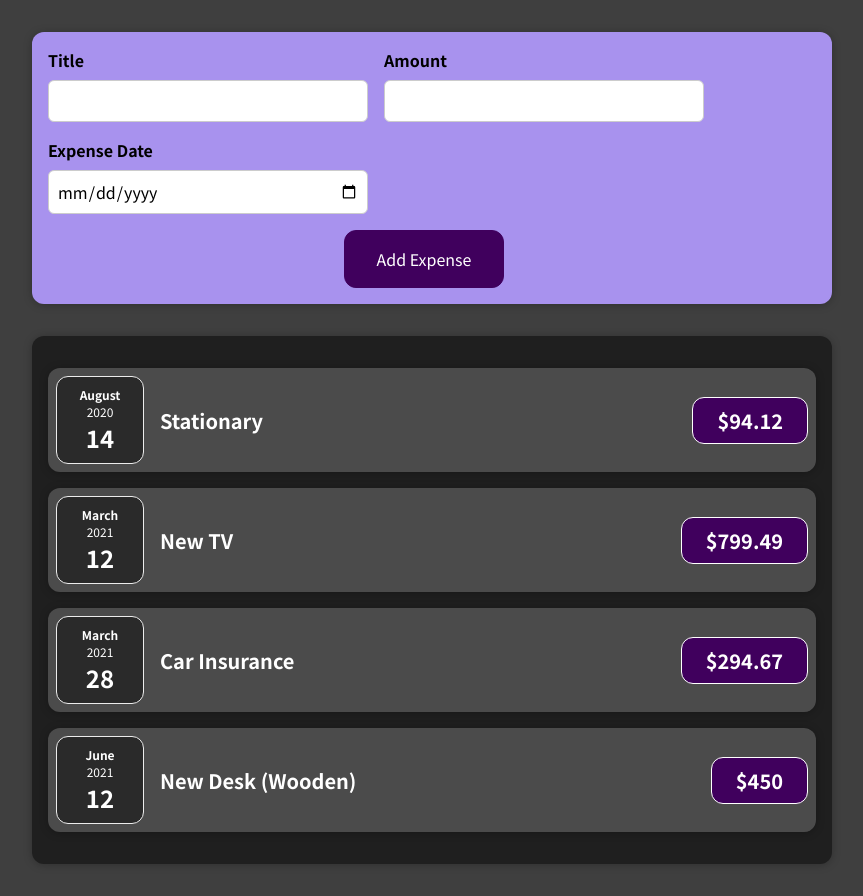
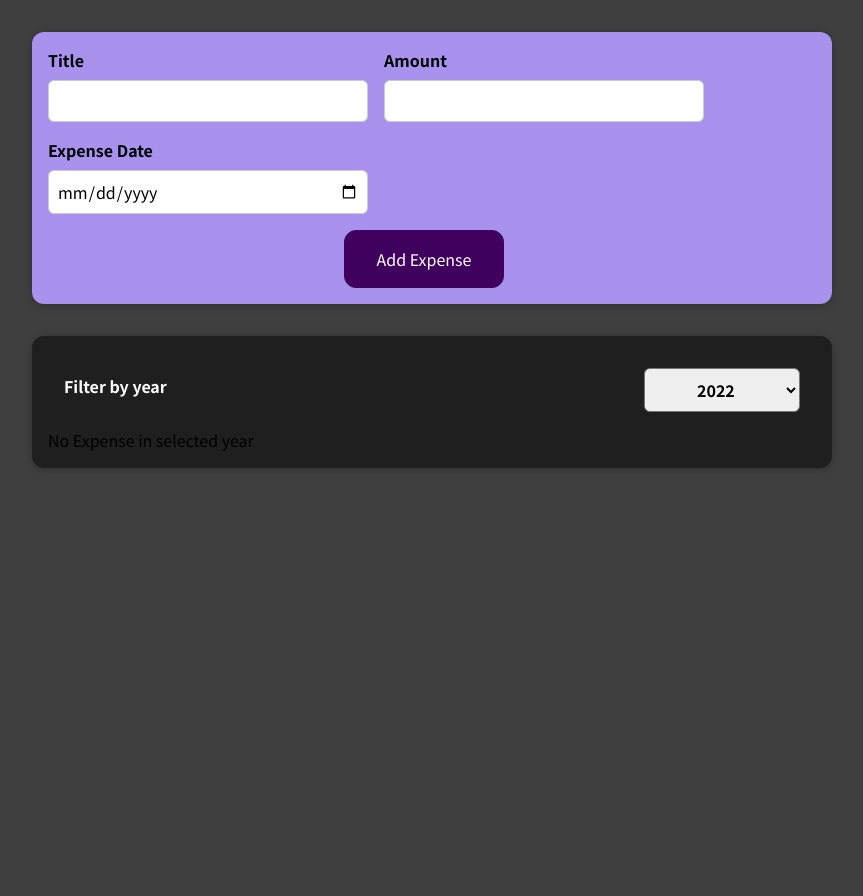
Before and after one commit to pravinshedbale/expense-tracker, a React (Create React App) app: page / in a window 1280 px wide. Shown: the whole page, without its empty margins (208-1071 px from the left). After the commit the page ends 800 px from the top, so only its background shows below. Built offline with nearby package versions, Linux system fonts and the light colour scheme.

Commit message:
Expense Filter Implemented

```diff
--- a/src/App.js
+++ b/src/App.js
@@ -1,11 +1,39 @@
+import { useState } from "react";
 import Expenses from "./components/Expenses/Expenses";
 import NewExpense from "./components/NewExpense/NewExpense";
 
 function App() {
+  const dummy_expenses = [
+    {
+      id: "e1",
+      title: "Stationary",
+      amount: 94.12,
+      date: new Date(2020, 7, 14),
+    },
+    { id: "e2", title: "New TV", amount: 799.49, date: new Date(2021, 2, 12) },
+    {
+      id: "e3",
+      title: "Car Insurance",
+      amount: 294.67,
+      date: new Date(2021, 2, 28),
+    },
+    {
+      id: "e4",
+      title: "New Desk (Wooden)",
+      amount: 450,
+      date: new Date(2021, 5, 12),
+    },
+  ];
+  const [expense, setExpense] = useState(dummy_expenses);
+  const addExpenseHandler = (newExpense) => {
+    setExpense((oldExpenses) => {
+      return [...oldExpenses, newExpense];
+    });
+  };
   return (
     <div className="App">
-      <NewExpense></NewExpense>
-      <Expenses />
+      <NewExpense onAddExpense={addExpenseHandler} />
+      <Expenses expenses={expense} />
     </div>
   );
 }
--- a/src/components/Expenses/Expenses.jsx
+++ b/src/components/Expenses/Expenses.jsx
@@ -1,33 +1,30 @@
 import Card from "../UI/Card";
+import ExpensesFilter from "./ExpensesFilter";
 import ExpenseItem from "./ExpenseItem";
 import "./Expenses.css";
-const Expenses = () => {
-  const expenses = [
-    {
-      id: "e1",
-      title: "Stationary",
-      amount: 94.12,
-      date: new Date(2020, 7, 14),
-    },
-    { id: "e2", title: "New TV", amount: 799.49, date: new Date(2021, 2, 12) },
-    {
-      id: "e3",
-      title: "Car Insurance",
-      amount: 294.67,
-      date: new Date(2021, 2, 28),
-    },
-    {
-      id: "e4",
-      title: "New Desk (Wooden)",
-      amount: 450,
-      date: new Date(2021, 5, 12),
-    },
-  ];
+import { useState } from "react";
+const Expenses = ({ expenses }) => {
+  const [filteredYear, setFilteredYear] = useState("2022");
+  const onFilterChangeHandler = (filteredYear) => {
+    console.log(filteredYear);
+    setFilteredYear(filteredYear);
+  };
+  const filteredExpenses = expenses.filter(
+    (expense) => expense.date.getFullYear().toString() === filteredYear
+  );
   return (
     <Card className="expenses">
-      {expenses.map((expense) => (
-        <ExpenseItem expense={expense} key={expense.id} />
-      ))}
+      <ExpensesFilter
+        onFilter={onFilterChangeHandler}
+        filteredYear={filteredYear}
+      />
+      {filteredExpenses.length > 0 ? (
+        filteredExpenses.map((expense) => (
+          <ExpenseItem expense={expense} key={expense.id} />
+        ))
+      ) : (
+        <div>No Expense in selected year</div>
+      )}
     </Card>
   );
 };
--- /dev/null
+++ b/src/components/Expenses/ExpensesFilter.css
@@ -0,0 +1,24 @@
+.expenses-filter {
+  color: white;
+  padding: 0 1rem;
+}
+
+.expenses-filter__control {
+  display: flex;
+  width: 100%;
+  align-items: center;
+  justify-content: space-between;
+  margin: 1rem 0;
+}
+
+.expenses-filter label {
+  font-weight: bold;
+  margin-bottom: 0.5rem;
+}
+
+.expenses-filter select {
+  font: inherit;
+  padding: 0.5rem 3rem;
+  font-weight: bold;
+  border-radius: 6px;
+}
--- /dev/null
+++ b/src/components/Expenses/ExpensesFilter.jsx
@@ -0,0 +1,21 @@
+import "./ExpensesFilter.css";
+const ExpensesFilter = ({ onFilter, filteredYear }) => {
+  const filterChangeHandler = (e) => {
+    onFilter(e.target.value);
+  };
+  return (
+    <div className="expenses-filter">
+      <div className="expenses-filter__control">
+        <label>Filter by year</label>
+        <select selected={filteredYear} onChange={filterChangeHandler}>
+          <option value="2022">2022</option>
+          <option value="2021">2021</option>
+          <option value="2020">2020</option>
+          <option value="2019">2019</option>
+        </select>
+      </div>
+    </div>
+  );
+};
+
+export default ExpensesFilter;
--- a/src/components/NewExpense/ExpenseForm.jsx
+++ b/src/components/NewExpense/ExpenseForm.jsx
@@ -1,22 +1,75 @@
+import { useState } from "react";
 import "./ExpenseForm.css";
-const ExpenseForm = () => {
+const ExpenseForm = ({ onSaveExpense }) => {
+  const [title, setTitle] = useState("");
+  const [amount, setAmount] = useState("");
+  const [date, setDate] = useState("");
+  const titleChangeHandler = (e) => {
+    setTitle(e.target.value);
+  };
+  const amountChangeHandler = (e) => {
+    setAmount(e.target.value);
+  };
+  const dateChangeHandler = (e) => {
+    setDate(e.target.value);
+  };
+  const addExpenseHandler = (e) => {
+    e.preventDefault();
+    if (!(title && amount && date)) {
+      alert("Please enter valid data");
+      return;
+    }
+    const expenseData = {
+      title: title,
+      amount: amount,
+      date: new Date(date),
+    };
+    onSaveExpense(expenseData);
+    setTitle("");
+    setAmount("");
+    setDate("");
+  };
   return (
     <form>
       <div className="new-expense__controls">
         <div className="new-expense__control">
           <label htmlFor="">Title</label>
-          <input type="text" name="" id="" />
+          <input
+            type="text"
+            name=""
+            id=""
+            onChange={titleChangeHandler}
+            value={title}
+          />
         </div>
         <div className="new-expense__control">
           <label htmlFor="">Amount</label>
-          <input type="number" name="" id="" min={0.01} step={0.01} />
+          <input
+            type="number"
+            name=""
+            id=""
+            min={0.01}
+            step={0.01}
+            onChange={amountChangeHandler}
+            value={amount}
+          />
         </div>
         <div className="new-expense__control">
           <label htmlFor="">Expense Date</label>
-          <input type="date" name="" id="" />
+          <input
+            type="date"
+            name=""
+            id=""
+            onChange={dateChangeHandler}
+            value={date}
+          />
         </div>
       </div>
-      <button className="new-expense__actions" type="submit">
+      <button
+        className="new-expense__actions"
+        type="submit"
+        onClick={addExpenseHandler}
+      >
         Add Expense
       </button>
     </form>
--- a/src/components/NewExpense/NewExpense.jsx
+++ b/src/components/NewExpense/NewExpense.jsx
@@ -1,9 +1,13 @@
 import "./NewExpense.css";
 import ExpenseForm from "./ExpenseForm";
-const NewExpense = () => {
+const NewExpense = ({ onAddExpense }) => {
+  const onAddExpenseHandler = (expense) => {
+    const expenseData = { ...expense, id: Math.random().toString() };
+    onAddExpense(expenseData);
+  };
   return (
     <div className="new-expense">
-      <ExpenseForm />
+      <ExpenseForm onSaveExpense={onAddExpenseHandler} />
     </div>
   );
 };
```
